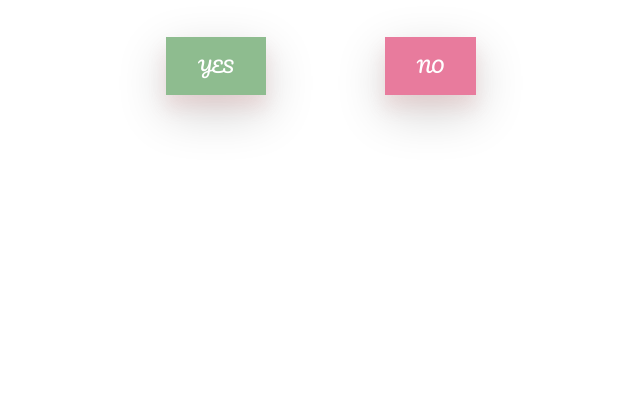
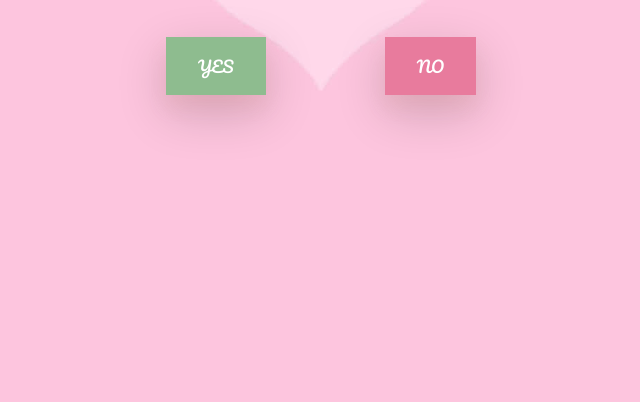
Before and after one commit to allyson48103/Do-You-Love-Me, a plain HTML site: page index.html in a window 1280 px wide. Shown: the part 398-800 px from the top of the page, without its empty margins (319-959 px from the left). Drawn offline with nearby package versions, Linux system fonts and the light colour scheme; the site is published under a folder, as on GitHub Pages, so addresses that start at the root find nothing.

Commit message:
Update styles.css

```diff
--- a/styles.css
+++ b/styles.css
@@ -5,7 +5,7 @@ body {
     flex-direction: column; /* Stack elements vertically */
     justify-content: center; /* Center content vertically */
     align-items: center; /* Center content horizontally */
-    background-image: url("/img/background.jpg");
+    background-image: url("img/background.jpg");
     background-repeat: no-repeat;
     background-size: cover;
     background-position: center;
```
